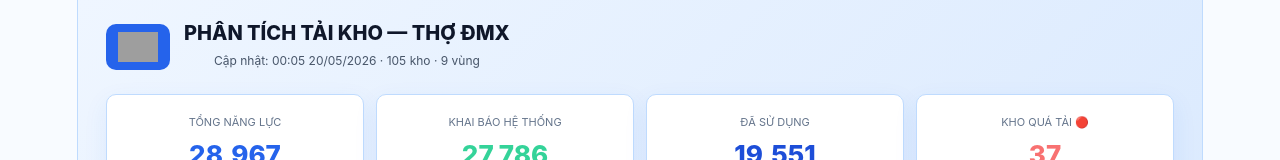
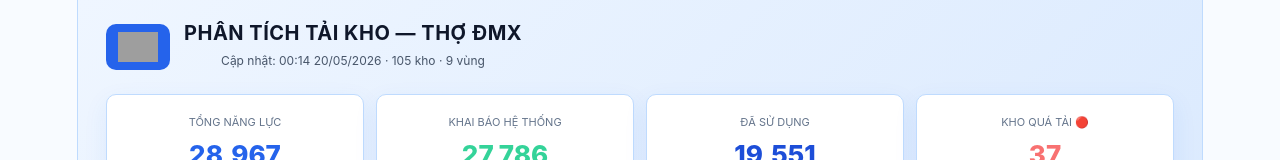
Before and after one commit to thanhlv1186-coder/34661, a React (Vite) app: page / in a window 1280 px wide. Shown: the top 160 px of the page. Built offline with nearby package versions, Linux system fonts and the light colour scheme; grey boxes are pictures that could not be loaded.

Commit message:
Cap nhat du lieu dashboard 20/05/2026  0:14:14.97

```diff
--- a/src/generated/warehouse-data.jsx
+++ b/src/generated/warehouse-data.jsx
@@ -1,8 +1,8 @@
 // Auto-generated by scripts/update-dashboard-data.mjs.
 // Do not edit this file by hand. Put a new .xlsx in data/raw and run npm run data:update.
 
-export const DATA_UPDATED_AT = "2026-05-19T17:05:54.590Z";
-export const DATA_UPDATED_LABEL = "00:05 20/05/2026";
+export const DATA_UPDATED_AT = "2026-05-19T17:14:14.175Z";
+export const DATA_UPDATED_LABEL = "00:14 20/05/2026";
 export const DATA_SOURCE_FILE = "BÁO CÁO THỐNG KÊ TẢI - NĂNG LỰC.xlsx";
 export const DATA_WARNINGS = [
   "Parsed multi-row overview report layout.",
--- a/src/warehouse-dashboard.jsx
+++ b/src/warehouse-dashboard.jsx
@@ -67,15 +67,16 @@ export default function Dashboard() {
   };
 
   return (
-    <div style={{ fontFamily: systemFont, background: "#f8fbff", minHeight: "100vh", color: "#0f172a", padding: "0" }}>
+    <div style={{ fontFamily: "Inter, -apple-system, BlinkMacSystemFont, 'Segoe UI', Roboto, Helvetica, Arial, sans-serif", background: "#f8fbff", minHeight: "100vh", color: "#0f172a", padding: "0" }}>
       {/* Header */}
       <div style={{ background: "linear-gradient(135deg, #eff6ff 0%, #dbeafe 100%)", borderBottom: "1px solid #bfdbfe", padding: "20px 28px" }}>
         <div style={{ display: "flex", alignItems: "center", gap: 14 }}>
           <div style={{ display: "flex", alignItems: "center", background: "#2563eb", color: "#ffffff", borderRadius: 10, padding: "8px 12px" }}>
-  <img src="https://cdnv2.tgdd.vn/webmwg/production-fe/tdm/static/images/Logo_ThoDMX.png" alt="Thợ Điện Máy Xanh" style={{ height: "30px", width: "auto" }} />
-</div>
+            <img src="https://cdnv2.tgdd.vn/webmwg/production-fe/tdm/static/images/Logo_ThoDMX.png" alt="Thợ Điện Máy Xanh" style={{ height: "30px", width: "auto" }} />
+          </div>
           <div>
-            <div style={{ fontSize: 20, fontWeight: 800, color: "#0f172a", letterSpacing: 0 }}>
+            {/* Đã đổi font mới, giảm fontWeight xuống 700 và thêm letterSpacing nhẹ để giãn chữ */}
+            <div style={{ fontSize: 20, fontWeight: 700, color: "#0f172a", letterSpacing: "0.5px" }}>
               PHÂN TÍCH TẢI KHO — THỢ ĐMX
             </div>
             <div style={{ fontSize: 12, color: "#475569", marginTop: 2 }}>Cập nhật: {DATA_UPDATED_LABEL} · {WAREHOUSES.length} kho · {REGIONS.length} vùng</div>
```
